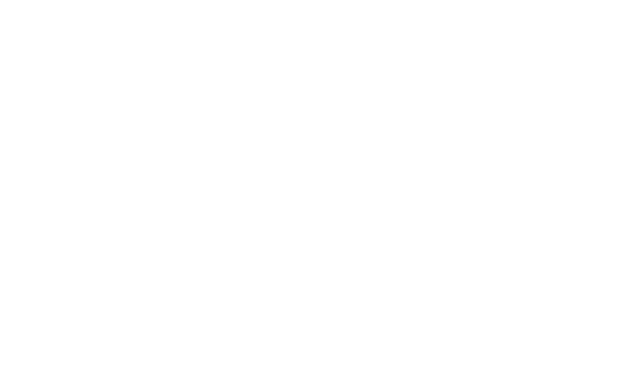
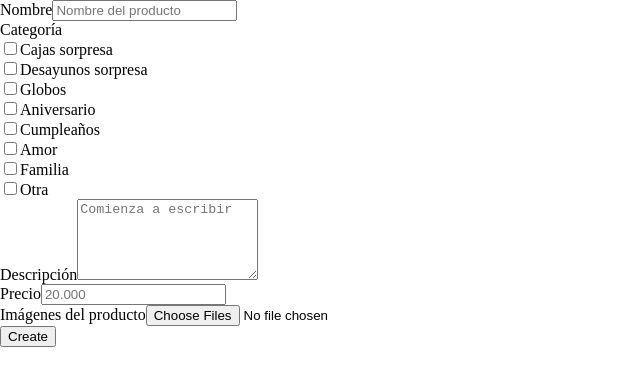
Before and after one commit to Dev-Mao/Detalles-Toluvi, a React (Vite) app: page /admin in a window 1280 px wide. Before the commit this address had no page. Shown: the top 386 px of the page, without its empty margins (0-640 px from the left). Built offline with nearby package versions, Linux system fonts and the light colour scheme.

Commit message:
ADD: admin page working

```diff
--- a/package.json
+++ b/package.json
@@ -10,9 +10,12 @@
     "preview": "vite preview"
   },
   "dependencies": {
+    "@firebase/storage": "^0.11.2",
     "firebase": "^10.1.0",
     "react": "^18.2.0",
     "react-dom": "^18.2.0",
+    "react-hook-form": "^7.45.2",
+    "react-image-gallery": "^1.3.0",
     "react-router-dom": "^6.14.2"
   },
   "devDependencies": {
--- a/src/App.jsx
+++ b/src/App.jsx
@@ -1,16 +1,14 @@
 
 import Wall from './pages/Wall';
+import NewProduct from './pages/NewProduct';
 import { Routes, Route } from 'react-router-dom';
 
-
 function App() {
-
-
   return (
     <>
       <Routes>
         <Route path="/" element={<Wall />} />
-
+        <Route path="/admin" element={<NewProduct />} />
       </Routes>
     </>
   );
--- /dev/null
+++ b/src/components/ProductCard.jsx
@@ -0,0 +1,42 @@
+import { useState  } from 'react';
+
+function ProductCard({ product }) {
+    const [currentImageIndex, setCurrentImageIndex] = useState(0);
+
+    // Funciones para manejar el cambio de imágenes
+    const showPreviousImage = () => {
+      setCurrentImageIndex((prevIndex) => Math.max(prevIndex - 1, 0));
+    };
+
+    const showNextImage = () => {
+      setCurrentImageIndex((prevIndex) => Math.min(prevIndex + 1, product.images.length - 1));
+    };
+
+    return (
+      <div className="product-card">
+        <h2 className="product-name">{product.name}</h2>
+        {product.images.map((image, index) => (
+          <img
+            className="product-img"
+            src={image}
+            key={index}
+            alt={`Product ${index + 1}`}
+            style={{ display: index === currentImageIndex ? 'block' : 'none' }}
+          />
+        ))}
+        <span className="product-price">{product.price}</span>
+
+        {/* Flechas para cambiar de imagen */}
+        <div>
+          <button onClick={showPreviousImage} disabled={currentImageIndex === 0}>
+            Anterior
+          </button>
+          <button onClick={showNextImage} disabled={currentImageIndex === product.images.length - 1}>
+            Siguiente
+          </button>
+        </div>
+      </div>
+    );
+  }
+
+  export default ProductCard;
--- a/src/components/Products.jsx
+++ b/src/components/Products.jsx
@@ -1,8 +1,9 @@
  import { getFirestore, collection, getDocs, query, where, orderBy } from 'firebase/firestore';
 import { app } from '../lib/firebase';
 import { useState, useEffect } from 'react';
+import ProductCard from './ProductCard';
+
 function Products(props) {
-
   const [products, setProducts] = useState([]);
   const db = getFirestore(app);
   const productsRef = collection(db, 'products');
@@ -13,9 +14,8 @@
 
       // Aplicar filtro si se selecciona alguna categoría
       if (props.filter !== 'all') {
-      filteredQuery = query(productsRef, where('category', 'array-contains', props.filter));
+        filteredQuery = query(productsRef, where('categories', 'array-contains', props.filter));
       }
-
 
       // Apply sorting if orderby is selected
       if (props.orderby === 'asc') {
@@ -42,18 +42,12 @@
     <>
       <div className="container-products">
         {products.map((product) => (
-
-            <div className="product-card" key={product.id}>
-                <h2 className = "product-name">{product.name}</h2>
-                <img className = "product-img" src={product.img}/>
-                <span className = "product-price">{product.price}</span>
+          <ProductCard key={product.id} product={product} />
+        ))}
       </div>
-        ))}
-
-        </div>
-
     </>
   );
 }
 
-  export default Products
+
+export default Products;
--- /dev/null
+++ b/src/pages/NewProduct.jsx
@@ -0,0 +1,197 @@
+import { useForm } from 'react-hook-form'
+import { addDoc, collection, getFirestore } from "firebase/firestore";
+import { getDownloadURL, ref, uploadBytes } from "firebase/storage";
+import { getStorage } from 'firebase/storage';
+
+
+function NewProduct() {
+    const { register, handleSubmit, formState: { errors }, reset } = useForm()
+
+    const onSubmit = async (data) =>{
+
+        const name = data.name;
+        const description = data.description;
+        const categories = data.categories;
+        const price = data.price;
+        const images = data.images;
+        console.log(images)
+         // Upload images to Firebase Storage
+        const storage = getStorage(); // Initialize Firebase Storage
+        const imageUrls = [];
+
+        for (let i = 0; i < images.length; i++) {
+            const image = images[i];
+            const imageRef = ref(storage, `product-images/${image.name}`);
+            await uploadBytes(imageRef, image);
+            const imageUrl = await getDownloadURL(imageRef);
+            imageUrls.push(imageUrl);
+        }
+
+        // Save the information to Firebase Firestore
+        const db = getFirestore(); // Initialize Firebase Firestore
+        const productRef = collection(db, 'products');
+
+        try {
+            await addDoc(productRef, {
+            name,
+            description,
+            categories,
+            price,
+            images: imageUrls,
+            });
+            reset();
+        } catch (error) {
+            console.error('Error adding product to Firestore:', error);
+        }
+
+}
+
+    return (
+    <>
+        <form className="form-new-product" onSubmit={handleSubmit(onSubmit)}>
+            <div className="container-input-new-product">
+                <label htmlFor="name">Nombre</label>
+                <input
+                    {...register('name', {
+                        required: 'Nombre obligatorio',
+                        maxLength: {
+                        value: 50,
+                        message: 'Máx 50 caracteres',
+                    },
+                    })}
+                    type="text"
+                    className="input-new-product"
+                    id="name"
+                    placeholder="Nombre del producto"
+                    />
+                {errors.name && <p className="error-message">{errors.name.message}</p>}
+            </div>
+
+            <div className="container-select-new-product">
+                    <label>Categoría</label>
+                    <div className="checkbox">
+                        <input
+                            {...register('categories')}
+                            type="checkbox"
+                            value="boxes"
+                            id="category-boxes"
+                        />
+                        <label htmlFor="category-boxes">Cajas sorpresa</label>
+                    </div>
+                    <div className="checkbox">
+                        <input
+                            {...register('categories')}
+                            type="checkbox"
+                            value="breakfast"
+                            id="category-breakfast"
+                        />
+                        <label htmlFor="category-breakfast">Desayunos sorpresa</label>
+                    </div>
+                    <div className="checkbox">
+                        <input
+                            {...register('categories')}
+                            type="checkbox"
+                            value="globes"
+                            id="category-globes"
+                        />
+                        <label htmlFor="category-globes">Globos</label>
+                    </div>
+                    <div className="checkbox">
+                        <input
+                            {...register('categories')}
+                            type="checkbox"
+                            value="aniversary"
+                            id="category-aniversary"
+                        />
+                        <label htmlFor="category-aniversary">Aniversario</label>
+                    </div>
+                    <div className="checkbox">
+                        <input
+                            {...register('categories')}
+                            type="checkbox"
+                            value="birthday"
+                            id="category-birthday"
+                        />
+                        <label htmlFor="category-birthday">Cumpleaños</label>
+                    </div>
+                    <div className="checkbox">
+                        <input
+                            {...register('categories')}
+                            type="checkbox"
+                            value="love"
+                            id="category-love"
+                        />
+                        <label htmlFor="category-love">Amor</label>
+                    </div>
+                    <div className="checkbox">
+                        <input
+                            {...register('categories')}
+                            type="checkbox"
+                            value="family"
+                            id="category-family"
+                        />
+                        <label htmlFor="category-family">Familia</label>
+                    </div>
+                    <div className="checkbox">
+                        <input
+                            {...register('categories')}
+                            type="checkbox"
+                            value="other"
+                            id="category-other"
+                        />
+                        <label htmlFor="category-other">Otra</label>
+                    </div>
+            </div>
+
+            <div className="container-textarea-new-product">
+                <label htmlFor="description">Descripción</label>
+                <textarea
+                    {...register('description')}
+                    type="text"
+                    className="textarea-new-product"
+                    id="description"
+                    placeholder="Comienza a escribir"
+                    rows="5"
+                ></textarea>
+            </div>
+
+            <div className="container-input-new-product">
+                <label htmlFor="price">Precio</label>
+                <input
+                    {...register('price', {
+                        required: 'Ingresa el precio',
+                        maxLength: {
+                        value: 20,
+                        message: 'Máx 20 caracteres',
+                    },
+                    })}
+                    type="number"
+                    className="input-new-product"
+                    id="price"
+                    placeholder="20.000"
+                />
+                {errors.price && <p className="error-message">{errors.price.message}</p>}
+            </div>
+
+            <div className="container-img-new-product">
+                <label htmlFor="images">Imágenes del producto</label>
+                <input
+                    {...register('images', {
+                    required: 'Adjunta al menos una imagen',
+                    })}
+                    type="file"
+                    className="input-new-product"
+                    id="images"
+                    multiple
+                    accept="image/*"
+                />
+                {errors.images && <p className="error-message">{errors.images.message}</p>}
+            </div>
+
+            <button type="submit" className="create-btn">Create</button>
+        </form>
+    </>
+    );
+}
+
+export default NewProduct
```
Also changed, not shown: 1 other file (tests, documents, lock files or other folders). Lines whose indentation alone changed are shown as unchanged.
